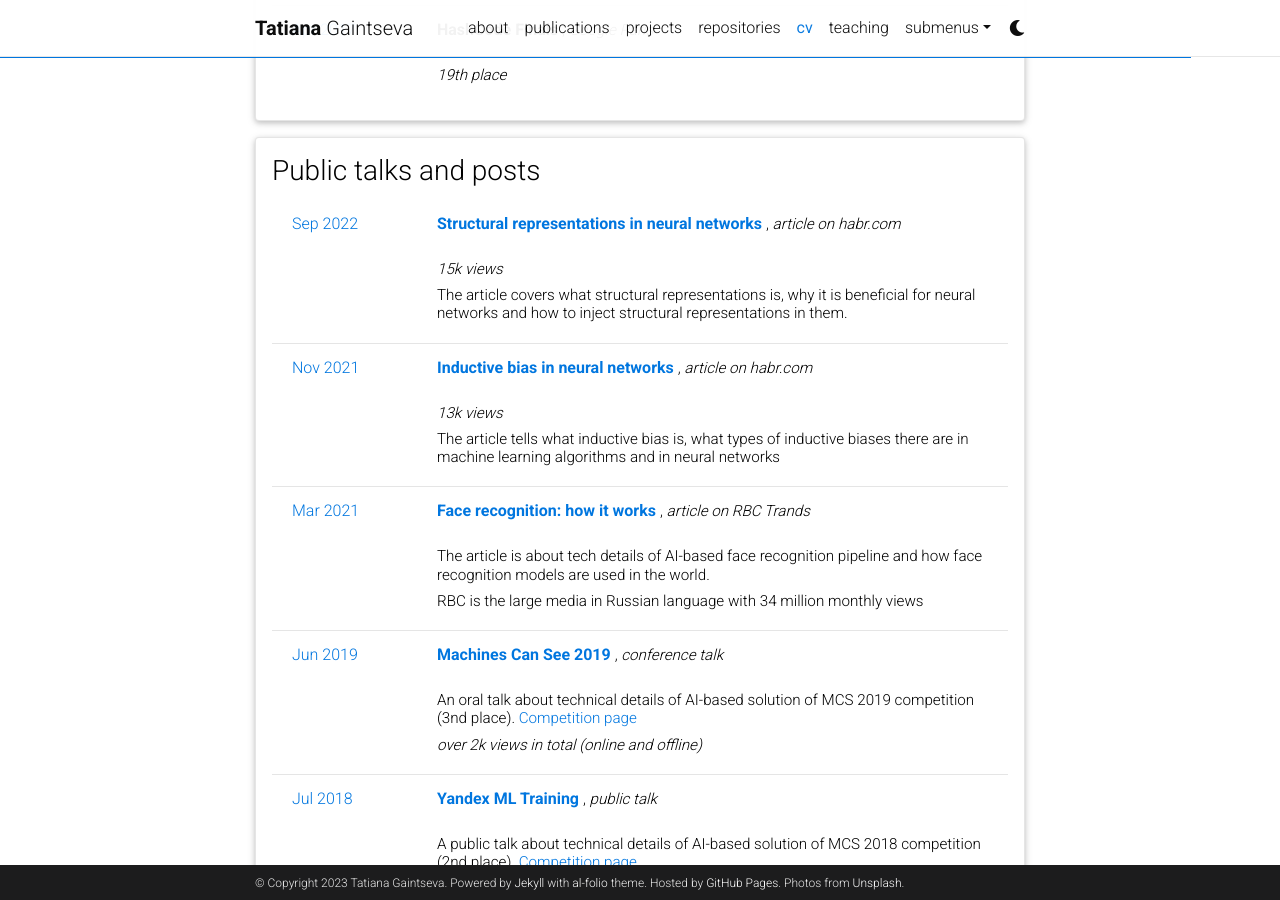
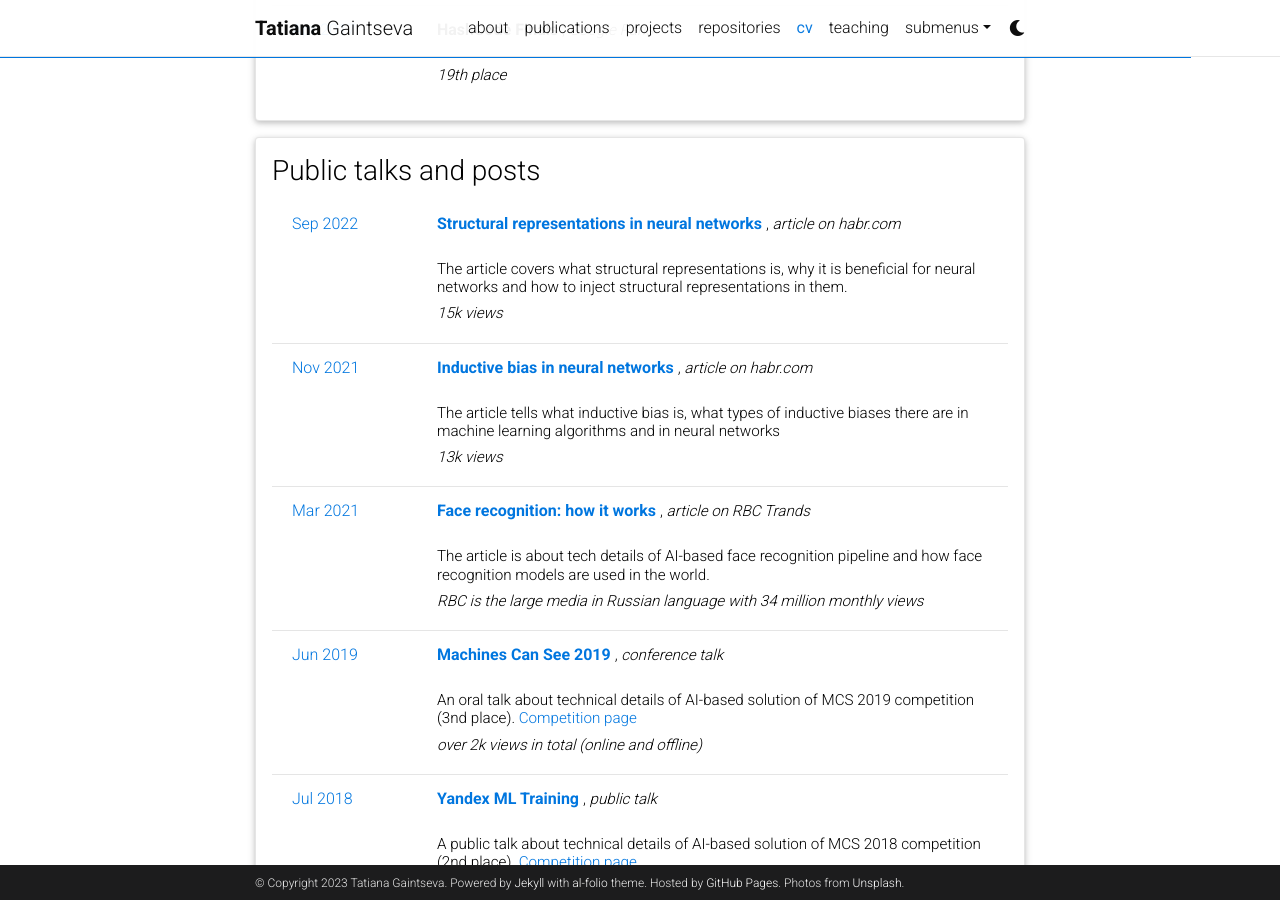
Before and after one commit to Atmyre/atmyre.github.io, a Jekyll site: the page built from _pages/cv.md, in a window 1280 px wide and 900 px high, scrolled down 3831 px. Built offline with Jekyll 4.4.1, drawn with Linux system fonts in a browser that asks for light colours; comment, search, counter and statistics services are not loaded; a style sheet for code colours, icons or effects is not loaded.

Commit message:
Update cv.yml

```diff
--- a/_data/cv.yml
+++ b/_data/cv.yml
@@ -125,7 +125,7 @@
       descr: <i>3rd place</i>
       year: Jun 2019
       descr_one: I was a part of a team that developed solution for competition on face recognition. <a href="https://gitlab.com/mcs2019/test-team/">Code on GitLab</a>
-    - title: <a href="https://competitions.codalab.org/competitions/19090">MCS 2018 competition</a>
+    - title: <a class="font-weight-bold" href="https://competitions.codalab.org/competitions/19090">MCS 2018 competition</a>
       institution: organized by <a href="https://visionlabs.ai/">VisionLabs</a>
       descr: <i>2nd place</i>
       year: Jun 2018
@@ -146,18 +146,18 @@
     - title: <a class="font-weight-bold" href="https://habr.com/ru/post/687646/">Structural representations in neural networks</a>
       institution: article on habr.com
       year: Sep 2022
-      descr: <i>15k views</i>
-      descr_one: The article covers what structural representations is, why it is beneficial for neural networks and how to inject structural representations in them.
+      descr_one: <i>15k views</i>
+      descr: The article covers what structural representations is, why it is beneficial for neural networks and how to inject structural representations in them.
     - title: <a class="font-weight-bold" href="https://habr.com/ru/post/591779/">Inductive bias in neural networks</a>
       institution: article on habr.com
       year: Nov 2021
-      descr: <i>13k views</i>
-      descr_one: The article tells what inductive bias is, what types of inductive biases there are in machine learning algorithms and in neural networks
+      descr_one: <i>13k views</i>
+      descr: The article tells what inductive bias is, what types of inductive biases there are in machine learning algorithms and in neural networks
     - title: <a class="font-weight-bold" href="https://trends.rbc.ru/trends/industry/6050ac809a794712e5ef39b7">Face recognition&#58; how it works</a>
       institution: article on RBC Trands
       year: Mar 2021
       descr: The article is about tech details of AI-based face recognition pipeline and how face recognition models are used in the world.
-      descr_one: RBC is the large media in Russian language with 34 million monthly views
+      descr_one: <i>RBC is the large media in Russian language with 34 million monthly views</i>
     - title: <a class="font-weight-bold" href="https://www.youtube.com/live/zYGhHdFOoUY?feature=share&t=7221">Machines Can See 2019</a>
       institution: conference talk
       year: Jun 2019
```
